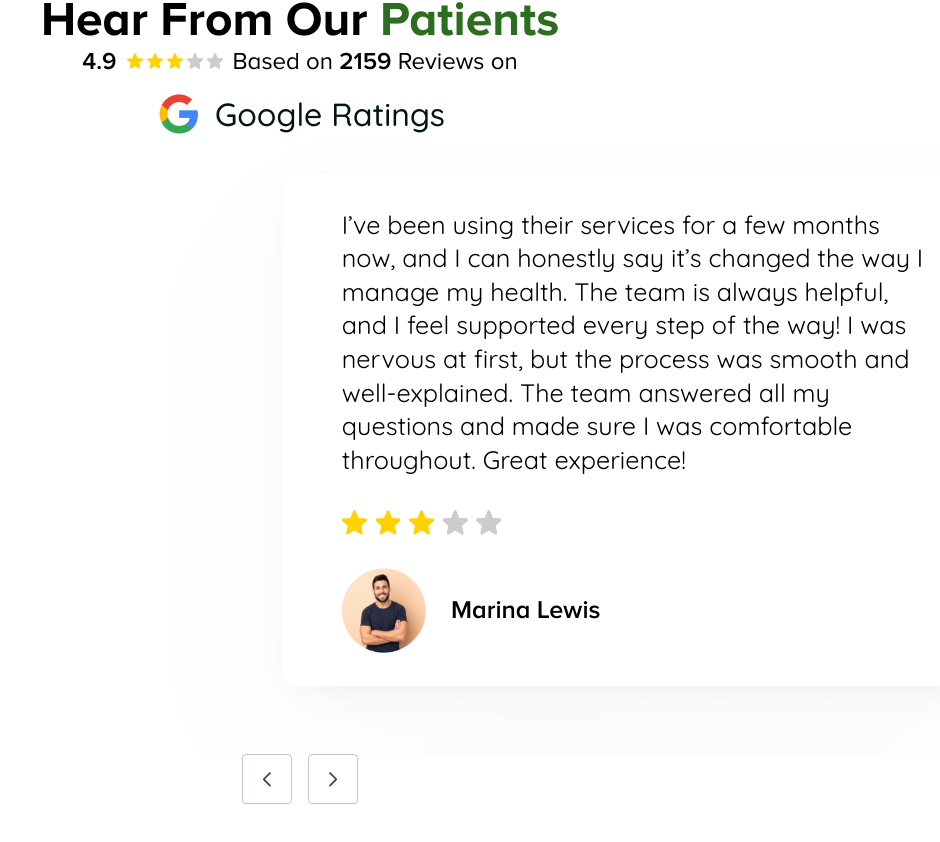
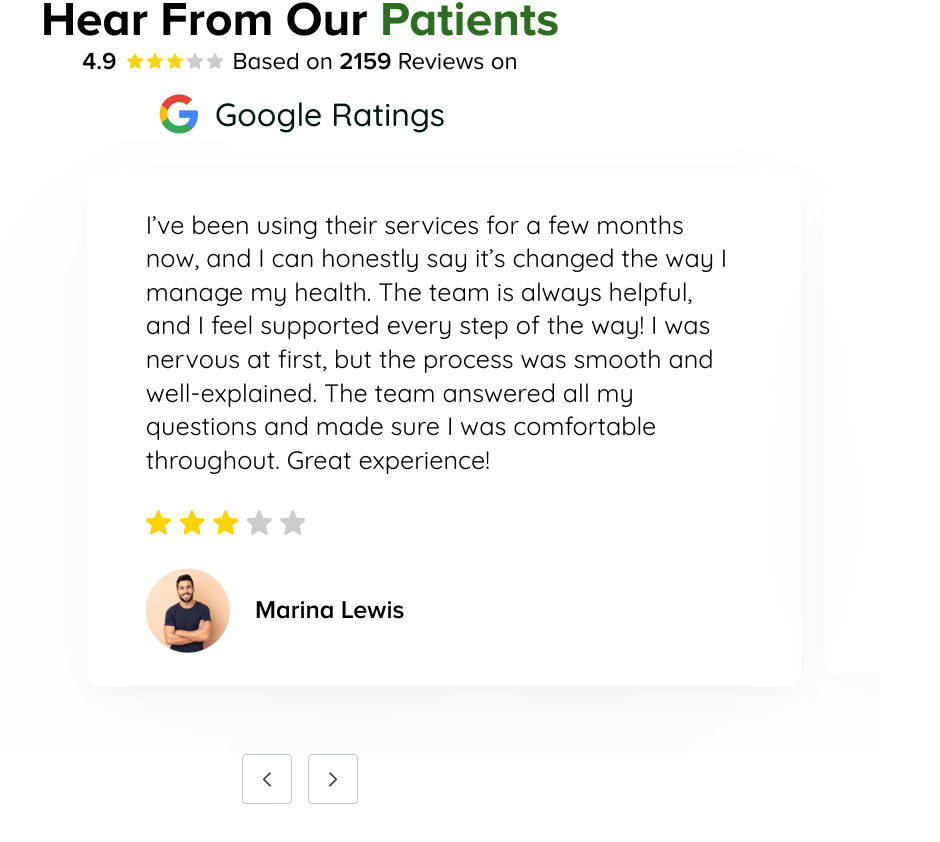
Before and after one commit to dhyeyRathi/paydens, a Next.js app: page / in a window 1280 px wide. Shown: the part 4786-5628 px from the top of the page, without its empty margins (340-1280 px from the left). Built offline with nearby package versions, Linux system fonts and the light colour scheme.

Commit message:
style: update xl horizontal padding to distinct left and right values in Testimonial component

```diff
--- a/components/Testimonial.tsx
+++ b/components/Testimonial.tsx
@@ -110,7 +110,7 @@ const Testimonial = () => {
                 <Image src={google} alt='google ratings logo' className={`${styles.googleImage}`} />
 
             </div>
-            <div className={`h-fit w-full flex gap-10 flex-nowrap overflow-x-auto bg-transparent z-[-10] pt-12 pb-15 xl:pb-20 px-[0vw] md:px-[5vw] xl:px-[50vw]`}
+            <div className={`h-fit w-full flex gap-10 flex-nowrap overflow-x-auto bg-transparent z-[-10] pt-12 pb-15 xl:pb-20 px-[0vw] md:px-[5vw] xl:pl-[30vw] xl:pr-[40vw]`}
                 style={{ scrollbarWidth: 'none', msOverflowStyle: 'none' }}>
                 {testimonial.map((customer, index: number) => {
                     return (<TestimonialCard key={index} id={`${index}`} className={`transition-all duration-300 ease-in-out opacity-50
```
